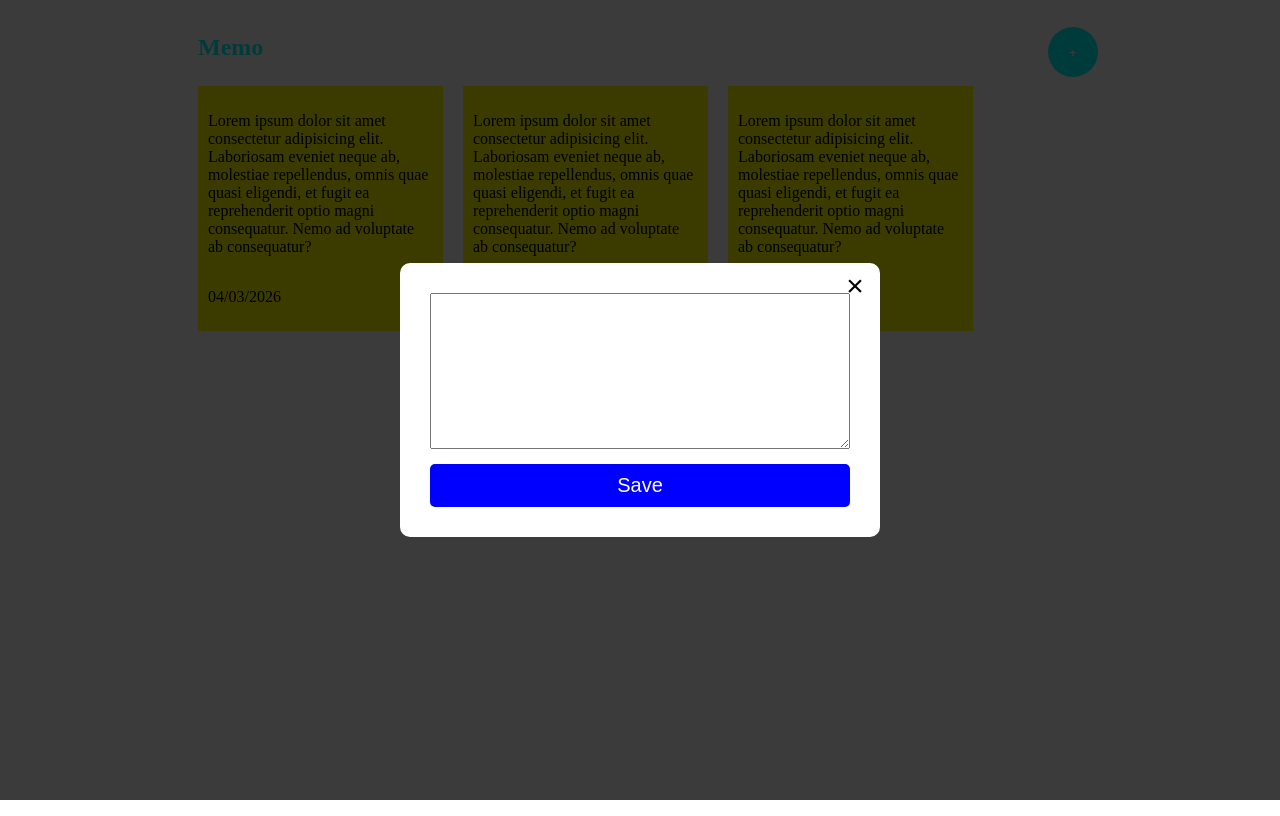
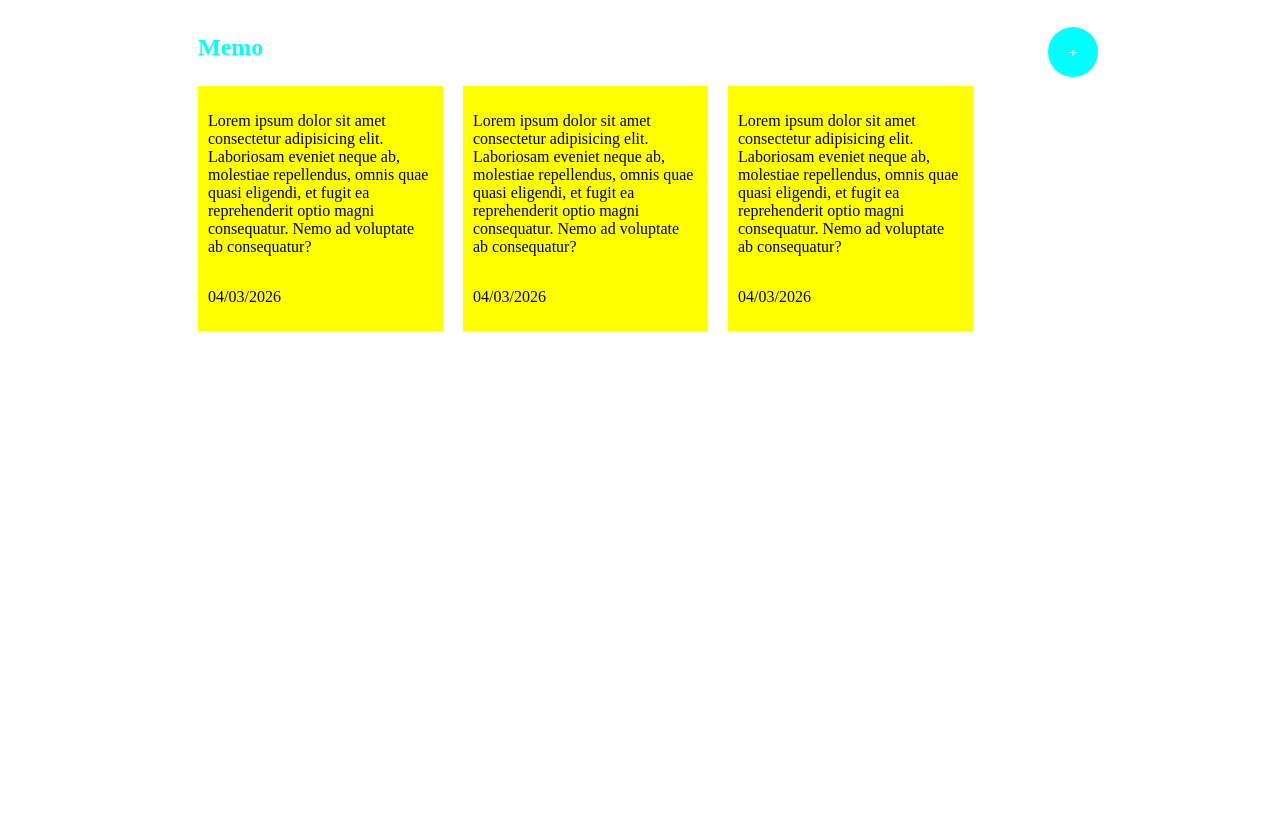
Before and after one commit to andimarcell/vue-memo-app, a Vue app: page / in a window 1280 px wide. Built offline with nearby package versions, Linux system fonts and the light colour scheme.

Commit message:
Menampilkan Dan Menyembunyikan Form Dengan Directive If

```diff
--- a/src/App.vue
+++ b/src/App.vue
@@ -1,9 +1,14 @@
+<script setup>
+import { ref } from 'vue';
+const showForm = ref(false);
+</script>
+
 <template>
   <main>
     <div class="container">
       <header>
         <h1 class="header-title">Memo</h1>
-        <button class="header-button">+</button>
+        <button @click="showForm = true" class="header-button">+</button>
       </header>
       <div class="card-container">
         <div class="card">
@@ -32,9 +37,9 @@
         </div>
       </div>
     </div>
-    <div class="form-overlay">
+    <div v-if="showForm" class="form-overlay">
       <div class="form-modal">
-        <button class="form-close-btn">&times;</button>
+        <button @click="showForm = false" class="form-close-btn">&times;</button>
         <textarea name="memo" id="memo" cols="30" rows="10"></textarea>
         <button class="form-save-btn">Save</button>
       </div>
```
